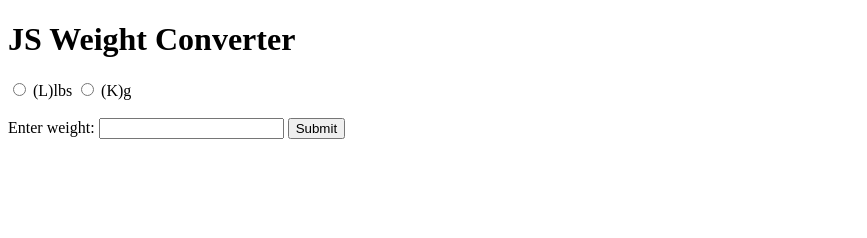
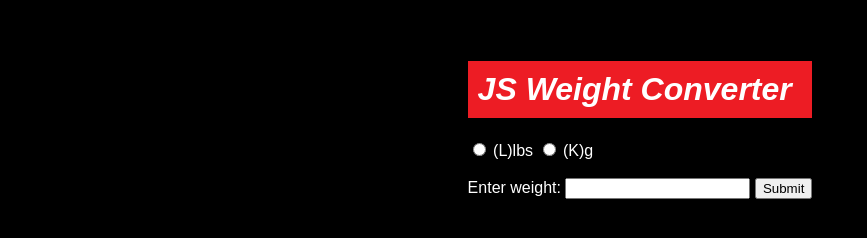
Before and after one commit to mario4l/js-weight-converter, a plain HTML site: page index.html in a window 1280 px wide. Shown: the whole page, without its empty margins (0-867 px from the left). Drawn offline with Linux system fonts and the light colour scheme.

Commit message:
added styling

```diff
--- a/index.html
+++ b/index.html
@@ -1,15 +1,20 @@
 <!DOCTYPE html>
 <html lang="en">
+
 <head>
   <meta charset="UTF-8">
   <meta name="viewport" content="width=device-width, initial-scale=1.0">
   <title>JS Weight Converter</title>
+
+  <link rel="stylesheet" href="styles.css">
 </head>
+
 <body>
-  <h1>JS Weight Converter</h1>
+
 
   <div id="main-container">
     <form id="main-form" action="">
+      <h1>JS Weight Converter</h1>
       <input type="radio" id="lbs" name="weight-unit" value="lbs">
       <label for="lbs">(L)lbs</label>
       <input type="radio" id="kg" name="weight-unit" value="kg">
@@ -26,4 +31,5 @@
 
   <script src="app.js"></script>
 </body>
+
 </html>
--- a/styles.css
+++ b/styles.css
@@ -1,3 +1,25 @@
 body {
   margin: 0px;
+  background-color: #000000;
+  color: white;
+  font-family: Arial, Helvetica, sans-serif;
 }
+
+h1 {
+  color: white;
+  background-color: #ED1C24;
+  font-family: Arial, Helvetica, sans-serif;
+  font-style: italic;
+  padding: 10px;
+}
+
+p {
+  color: white;
+}
+
+#main-container {
+  display: flex;
+  align-items: center;
+  justify-content: center;
+  margin-top: 40px;
+}
```
